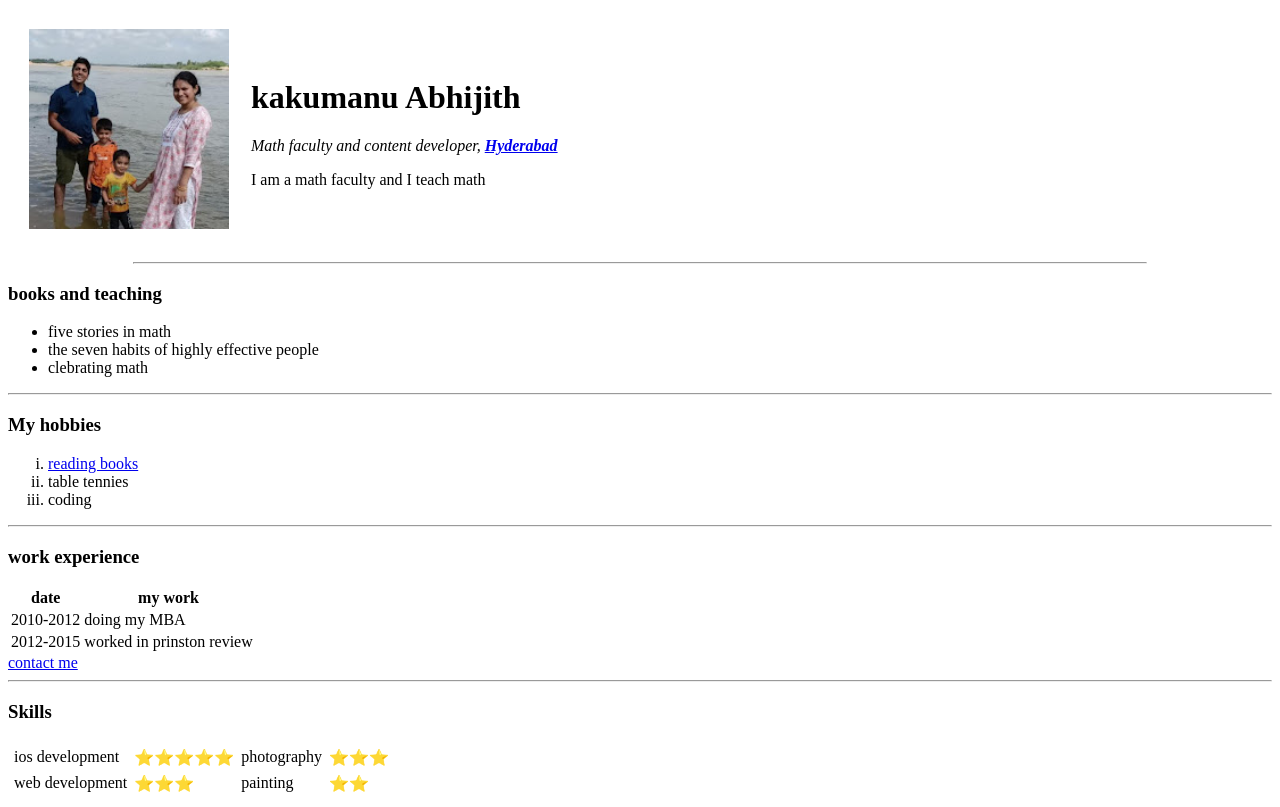
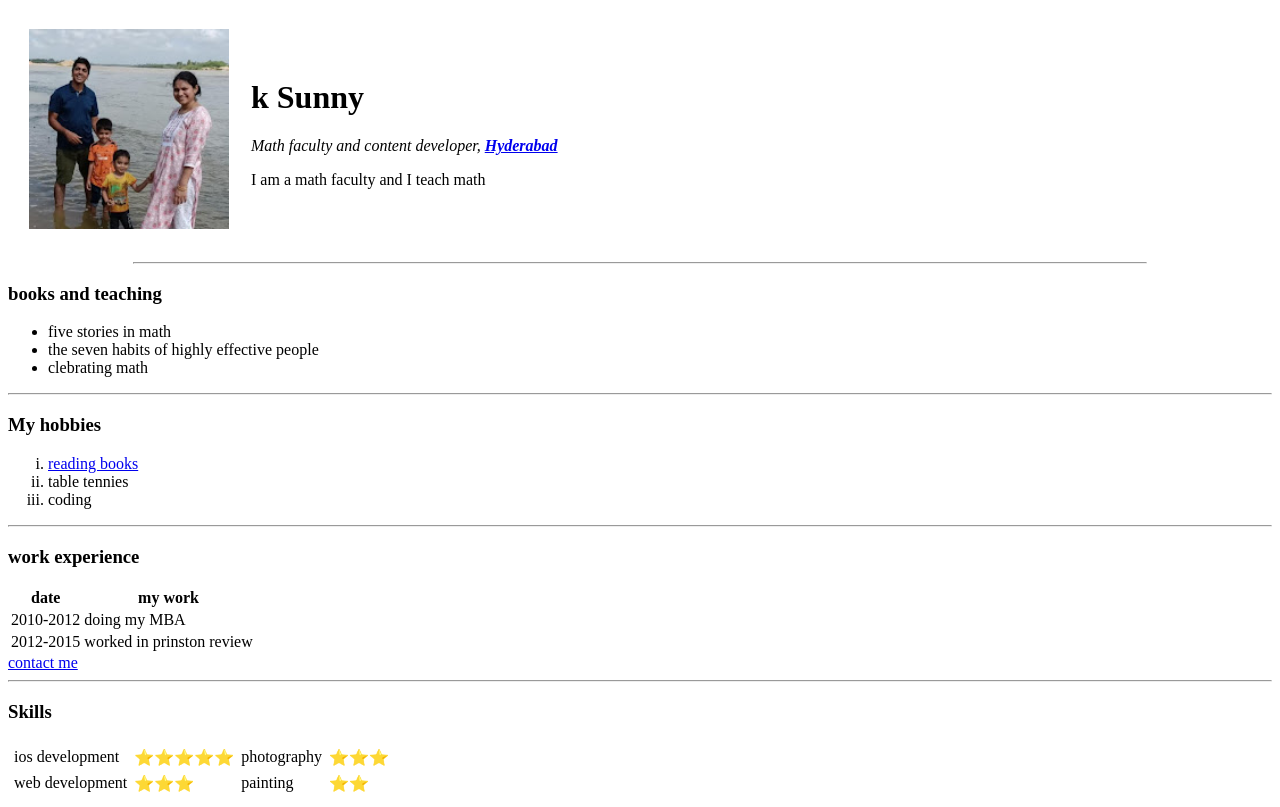
Before and after one commit to sunny-abhijith/sunny-abhijith, a plain HTML site: page index.html in a window 1280 px wide. Drawn offline with Linux system fonts and the light colour scheme.

Commit message:
Update index.html

```diff
--- a/index.html
+++ b/index.html
@@ -12,7 +12,7 @@
             <td><img src="family.jpg" alt="This is an image" width="200"></td>
             <td>
 
-                    <h1> kakumanu Abhijith</h1>
+                    <h1> k Sunny</h1>
                     <p><em>Math faculty and content developer, <strong><a href="lesson1.html" target="_blank">Hyderabad</a></strong></em></p>
                     <p>I am a math faculty and I teach math</p>
 
```
